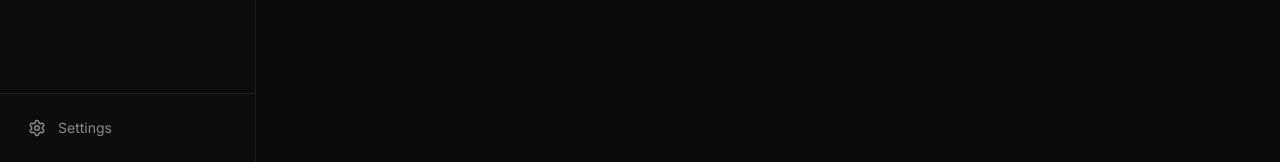
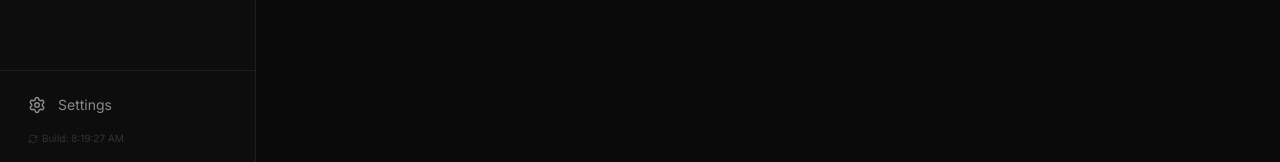
Before and after one commit to aniketdubey1204-code/second_brain, a Next.js app: page / in a window 1280 px wide. Shown: the part 638-800 px from the top of the page. Built offline with nearby package versions, Linux system fonts and the light colour scheme.

Commit message:
UI Debug: Added green border and versioning to verify updates

```diff
--- a/src/components/Sidebar.tsx
+++ b/src/components/Sidebar.tsx
@@ -3,7 +3,7 @@
 import React, { useState, useEffect } from 'react';
 import Link from 'next/link';
 import { usePathname } from 'next/navigation';
-import { Brain, Book, Calendar, Lightbulb, Search, Settings, Menu, X } from 'lucide-react';
+import { Brain, Book, Calendar, Lightbulb, Search, Settings, Menu, X, RefreshCw } from 'lucide-react';
 import { clsx, type ClassValue } from 'clsx';
 import { twMerge } from 'tailwind-merge';
 
@@ -29,12 +29,12 @@ export default function Sidebar() {
   return (
     <>
       {/* Mobile Header - Always visible on small screens */}
-      <div className="lg:hidden fixed top-0 left-0 right-0 h-14 bg-[#0D0D0D] border-b border-[#1F1F1F] flex items-center justify-between px-4 z-40">
+      <div className="lg:hidden fixed top-0 left-0 right-0 h-14 bg-[#0D0D0D] border-b border-green-500/50 flex items-center justify-between px-4 z-40">
         <Link href="/" className="flex items-center gap-2">
           <div className="bg-[#1F1F1F] p-1 rounded-md text-blue-400">
             <Brain size={18} />
           </div>
-          <span className="font-semibold text-white text-sm">Aniket's Brain</span>
+          <span className="font-semibold text-white text-sm">Aniket's Brain v2</span>
         </Link>
         <button
           onClick={() => setIsOpen(true)}
@@ -56,7 +56,7 @@ export default function Sidebar() {
       {/* Sidebar Container */}
       <aside className={cn(
         "fixed inset-y-0 left-0 w-72 bg-[#0D0D0D] border-r border-[#1F1F1F] flex flex-col z-[70] transition-transform duration-300 ease-in-out lg:translate-x-0 lg:static lg:w-64 lg:z-0",
-        isOpen ? "translate-x-0" : "-translate-x-full"
+        isOpen ? "translate-x-0 shadow-2xl shadow-black" : "-translate-x-full lg:translate-x-0"
       )}>
         {/* Sidebar Header (Mobile Close Button) */}
         <div className="flex items-center justify-between p-4 lg:p-6 mb-2">
@@ -64,7 +64,7 @@ export default function Sidebar() {
             <div className="bg-[#1F1F1F] p-1.5 rounded-md text-blue-400">
               <Brain size={22} />
             </div>
-            <span className="font-semibold tracking-tight text-white text-lg">Aniket's Brain</span>
+            <span className="font-semibold tracking-tight text-white text-lg leading-none">Aniket's Brain</span>
           </div>
           <button
             onClick={() => setIsOpen(false)}
@@ -106,11 +106,15 @@ export default function Sidebar() {
         </div>
 
         {/* Footer */}
-        <div className="mt-auto border-t border-[#1F1F1F] p-4">
+        <div className="mt-auto border-t border-[#1F1F1F] p-4 flex flex-col gap-2">
           <button className="flex items-center gap-3 px-3 py-2 text-[#8A8A8A] hover:text-[#FFF] transition-colors text-sm w-full">
             <Settings size={18} />
             Settings
           </button>
+          <div className="text-[10px] text-[#333] px-3 flex items-center gap-1">
+             <RefreshCw size={10} />
+             Build: {new Date().toLocaleTimeString()}
+          </div>
         </div>
       </aside>
     </>
```
